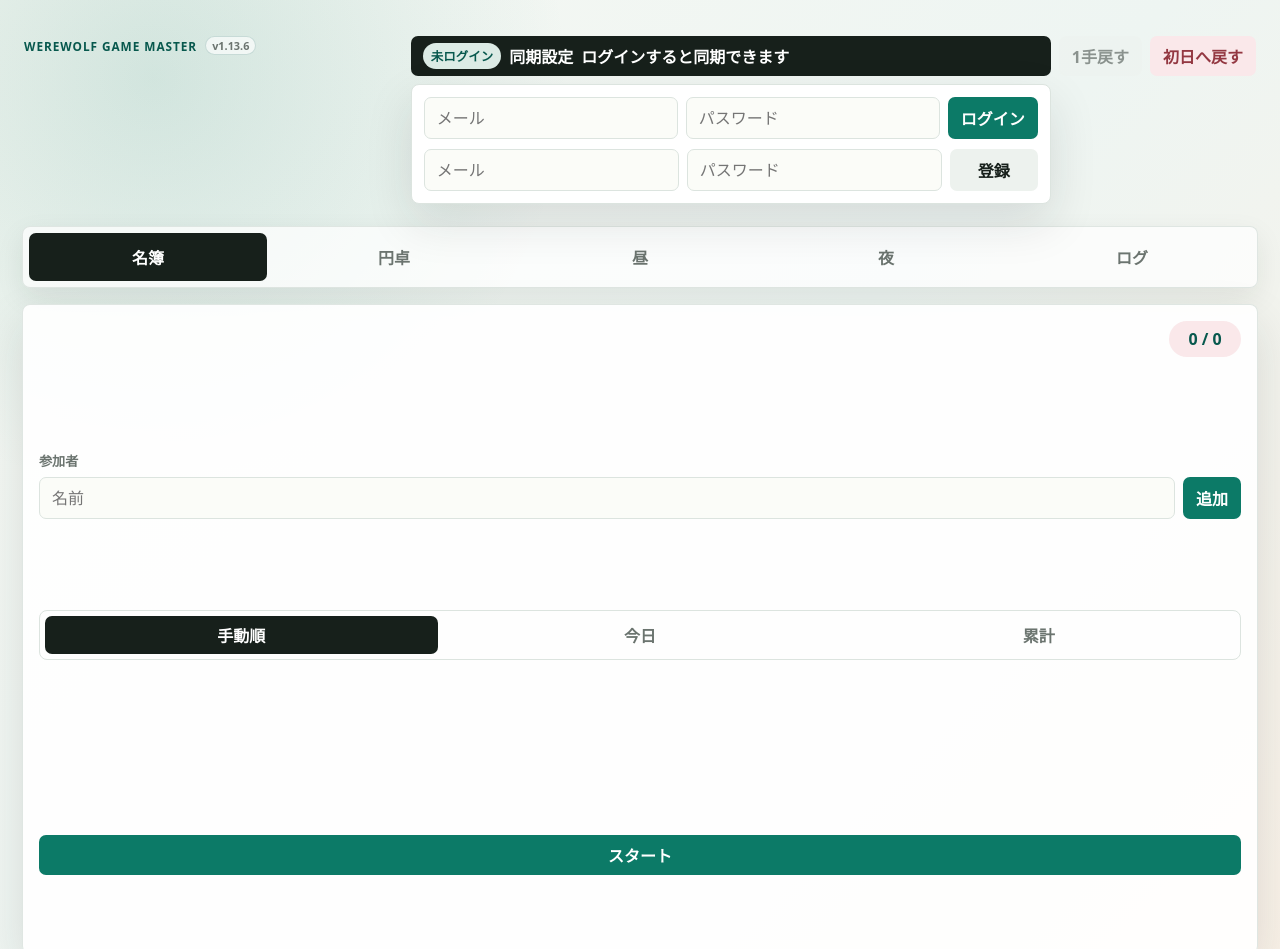
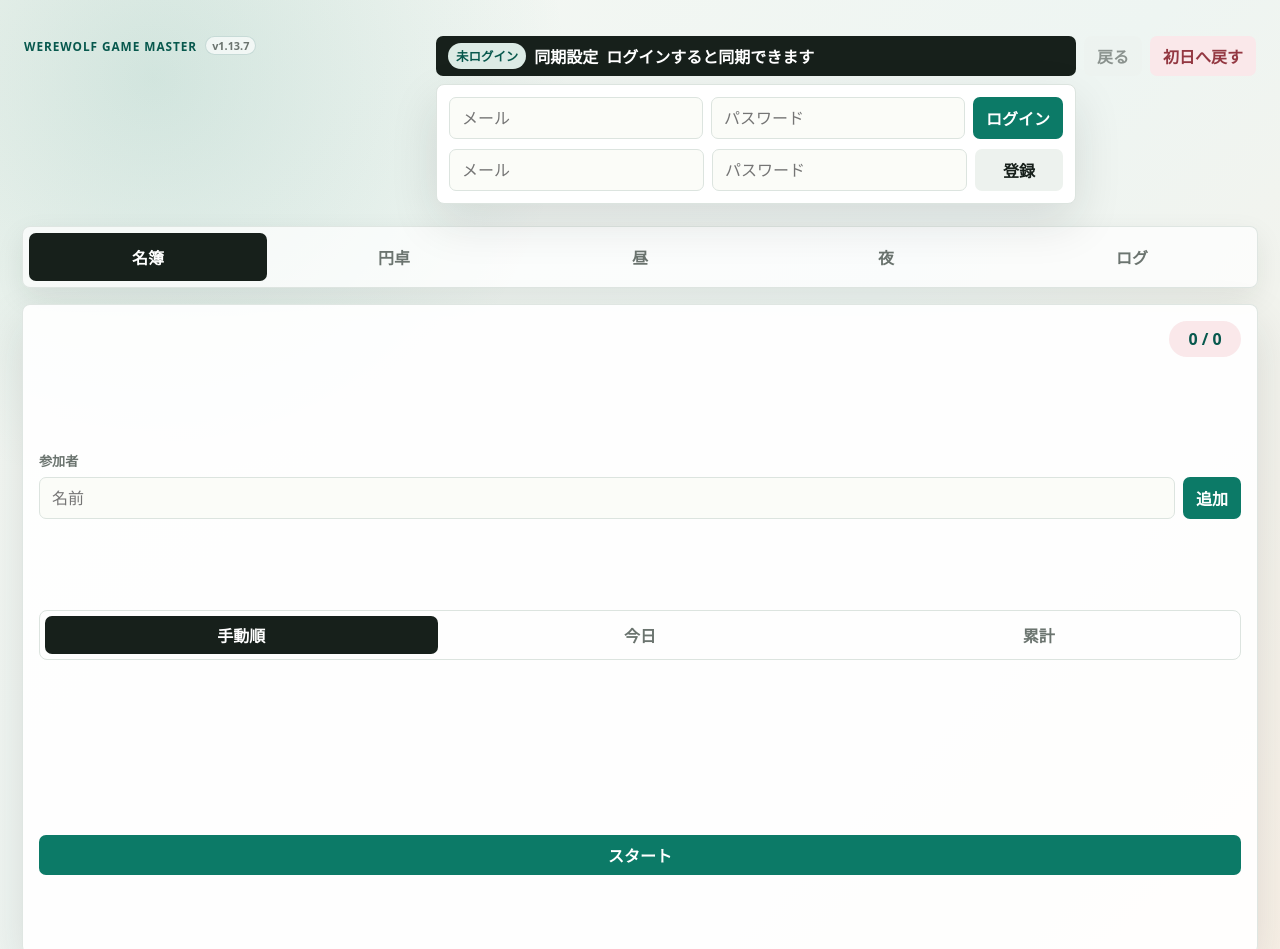
Before and after one commit to R3WLDCR/gm, a plain HTML site: page index.html in a window 1280 px wide. Shown: the top 949 px of the page. Drawn offline with nearby package versions, Linux system fonts and the light colour scheme.

Commit message:
Rename undo button label

```diff
--- a/app.js
+++ b/app.js
@@ -19,7 +19,7 @@ const STORAGE_KEY = "werewolf-gm-state";
 const SYNC_META_KEY = "werewolf-gm-sync-meta-v1";
 const DEVICE_ID_KEY = "werewolf-gm-device-id";
 const SYNC_DELAY_MS = 3000;
-const APP_VERSION = "v1.13.6";
+const APP_VERSION = "v1.13.7";
 const ACTION_GATE_MIN_SECONDS = 7;
 const ACTION_GATE_MAX_SECONDS = 12;
 const VICTORY_BACK_DELAY_MS = 10000;
@@ -1879,7 +1879,7 @@ function renderMediumResult() {
     <div class="medium-result-card medium-only-result-card has-result">
       <strong>${escapeHtml(player.name)}</strong>
       <em class="${getResultColorClass(result)}">${result}</em>
-      <button class="secondary-button medium-undo-button" type="button" ${state.undoHistory.length ? "" : "disabled"}>1手戻す</button>
+      <button class="secondary-button medium-undo-button" type="button" ${state.undoHistory.length ? "" : "disabled"}>戻る</button>
       <button class="primary-button medium-ok-button" type="button" ${gateReady ? "" : "disabled"}>${gateReady ? "OK" : state.actionGateSeconds}</button>
     </div>
   `;
--- a/index.html
+++ b/index.html
@@ -17,7 +17,7 @@
       <header class="topbar">
         <div class="title-row">
           <p class="eyebrow">Werewolf Game Master</p>
-          <span id="appVersionBadge" class="version-badge">v1.13.6</span>
+          <span id="appVersionBadge" class="version-badge">v1.13.7</span>
         </div>
         <div class="top-actions">
           <details id="syncPanel" class="sync-panel">
@@ -50,7 +50,7 @@
               </div>
             </div>
           </details>
-          <button id="undoStepBtn" class="secondary-button debug-undo-button" type="button" disabled>1手戻す</button>
+          <button id="undoStepBtn" class="secondary-button debug-undo-button" type="button" disabled>戻る</button>
           <button id="resetFirstNightBtn" class="secondary-button danger" type="button">初日へ戻す</button>
         </div>
       </header>
--- a/service-worker.js
+++ b/service-worker.js
@@ -1,4 +1,4 @@
-const CACHE_NAME = "werewolf-gm-v1.13.6";
+const CACHE_NAME = "werewolf-gm-v1.13.7";
 const APP_SHELL = [
   "./",
   "./index.html",
```
